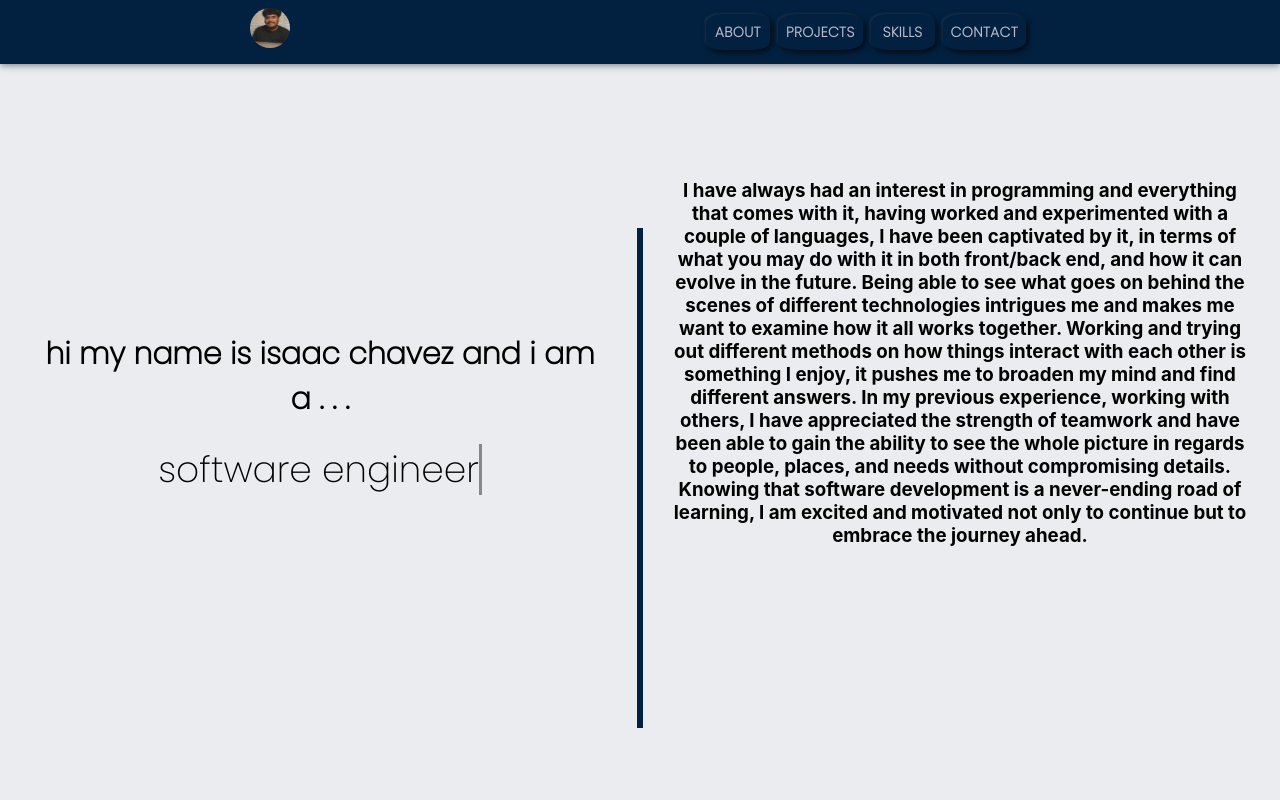
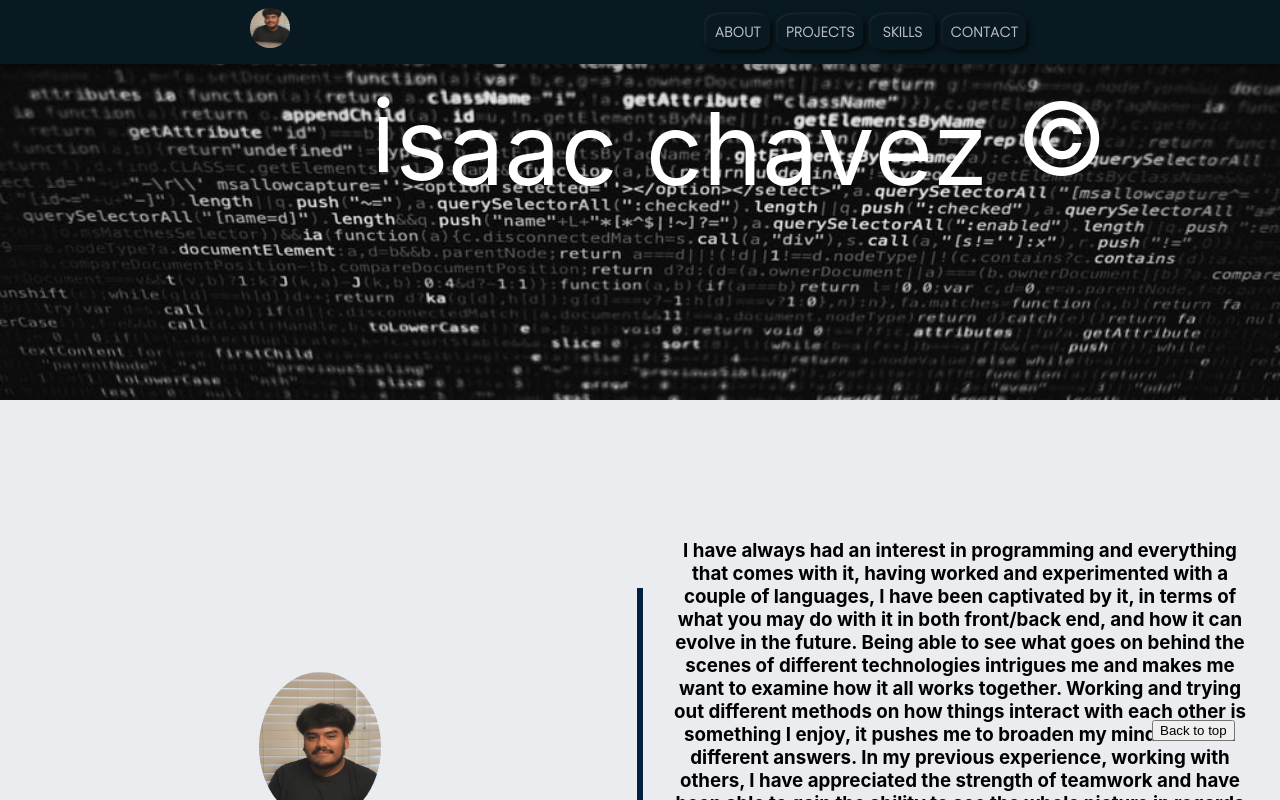
Before and after one commit to isaac-3/portfolio-web, a React (Create React App) app in the folder frontend/: page / in a window 1280 px wide. Shown: the top 800 px of the page. Built offline with nearby package versions, Linux system fonts and the light colour scheme; no server answers.

Commit message:
paralax scroll, back to top buttom, pics

```diff
--- a/frontend/public/index.html
+++ b/frontend/public/index.html
@@ -18,6 +18,11 @@
     <link rel="stylesheet" href="https://cdn.jsdelivr.net/gh/konpa/devicon@master/devicon.min.css">
     <link rel="stylesheet" href="https://cdnjs.cloudflare.com/ajax/libs/font-awesome/4.7.0/css/font-awesome.min.css">
     <link href="https://fonts.googleapis.com/css2?family=Advent+Pro:wght@300&family=Poppins:wght@200&display=swap" rel="stylesheet">
+    <!--
+      Notice the use of %PUBLIC_URL% in the tags above.
+      It will be replaced with the URL of the `public` folder during the build.
+      Only files inside the `public` folder can be referenced from the HTML.
+
       Unlike "/favicon.ico" or "favicon.ico", "%PUBLIC_URL%/favicon.ico" will
       work correctly both with client-side routing and a non-root public URL.
       Learn how to configure a non-root public URL by running `npm run build`.
--- a/frontend/src/App.css
+++ b/frontend/src/App.css
@@ -3,6 +3,17 @@
   /* margin: 0;
   padding: 0;
   box-sizing: border-box; */
+}
+
+.paralax{
+  background-image: url('/parapic.jpeg');
+  filter: grayscale(100%);
+  min-height: 400px;
+  position: relative;
+  background-position: center;
+  background-size: cover;
+  background-repeat: no-repeat;
+  background-attachment: fixed;
 }
 
 .top {
@@ -29,8 +40,8 @@
               inset 2px 2px 6px rgba(0, 0, 0, 0.5);
 }
 .navbar li> .active .nav-btns{
-  color: #51bef5;
-  text-shadow: 0 0 4px #4fd3ff;
+  color: #007bff;
+  text-shadow: 0 0 4px #007bff;
 }
 
 .navbar .nav-btns{
@@ -593,9 +604,9 @@
 }
 
 #footer-github:hover{
-  color: #05b7f2;
-  border: 3px solid #05b7f2;
-  box-shadow: 0 0 15px #05b7f2;
+  color: #007bff;
+  border: 3px solid #007bff;
+  box-shadow: 0 0 15px #007bff;
   transition: all 0.5s ease;
 }
 #footer-yt:hover{
--- a/frontend/src/App.js
+++ b/frontend/src/App.js
@@ -14,15 +14,42 @@ import Skills from './components/Skills'
 import Footer from './components/Footer';
 
 function App() {
+
+  let top = () => {
+    window.scrollTo({ top: 0, behavior: 'smooth' })
+  }
   return (
     <div style={{backgroundColor: '#ebecf0'}}>
       <Navbar/>
+      <div className='paralax'>
+                <div className='wavy' style={{position: 'absolute', top: '20%', left: '29%'}}>
+                    <span style={{'--co': 1, fontSize: '100px'}}>i</span>
+                    <span style={{'--co': 2, fontSize: '100px'}}>s</span>
+                    <span style={{'--co': 3, fontSize: '100px'}}>a</span>
+                    <span style={{'--co': 4, fontSize: '100px'}}>a</span>
+                    <span style={{'--co': 5, fontSize: '100px'}}>c</span>
+                    <span style={{'--co': 6, fontSize: '100px'}}>&nbsp;</span>
+                    <span style={{'--co': 7, fontSize: '100px'}}>c</span>
+                    <span style={{'--co': 8, fontSize: '100px'}}>h</span>
+                    <span style={{'--co': 9, fontSize: '100px'}}>a</span>
+                    <span style={{'--co': 10, fontSize: '100px'}}>v</span>
+                    <span style={{'--co': 11, fontSize: '100px'}}>e</span>
+                    <span style={{'--co': 12, fontSize: '100px'}}>z</span>
+                    <span style={{'--co': 13, fontSize: '100px'}}>&nbsp;</span>
+                    <span style={{'--co': 14, fontSize: '100px'}}>©</span>
+                </div>
+      </div>
       <About/>
+      <div className='paralax'></div>
       <Projects/>
       {/* <Blogs/> */}
+      <div className='paralax'></div>
       <Skills/>
+      <div className='paralax'></div>
       <Contact/>
       <Footer/>
+      {/* <a href='/' style={{position: 'fixed', left: '90%', top: '90%'}}>Up!!</a> */}
+      <button class="back-to-top__button button" onClick={()=>top()} style={{position: 'fixed', left: '90%', top: '90%'}}>Back to top</button>
       {/* <BrowserRouter>
         <Navbar/>
         <Switch>
--- a/frontend/src/components/About.js
+++ b/frontend/src/components/About.js
@@ -66,8 +66,10 @@ const About = () => {
       }
     return (
         <div style={{textAlign: 'center', backgroundColor: 'inherit'}} id="about">
+
               <div className='about-me-cont'>
                   <div className='about-me-name'>
+                      <img src='/croppro.jpg' style={{height: '150px', borderRadius: '50%'}}/>
                       <h1>hi my name is isaac chavez and i am a . . .</h1>
                       <span className='txt-type' data-wait="3000" data-words='["software engineer", "Life Long Learner", "Developer"]'></span>
                   </div>
@@ -77,6 +79,7 @@ const About = () => {
                       </h3>
                   </div>
               </div>
+
         </div>
     );
 }
--- a/frontend/src/components/Navbar.js
+++ b/frontend/src/components/Navbar.js
@@ -118,7 +118,7 @@ function init() {
 // 314455
   return (
     <div className={classes.root}>
-      <AppBar position="fixed" style={{backgroundColor: '#022140'}}>
+      <AppBar position="fixed" style={{backgroundColor: '#091921'}}>
         <Toolbar className="navbar">
         <div className='acard cmiddle'>
           <Avatar alt="Remy Sharp" src="/profile.jpg" id='avatar-front'/>
```
Also changed, not shown: frontend/public/croppro.jpg (added), frontend/public/parapic.jpeg (added). Lines whose indentation alone changed are shown as unchanged.
